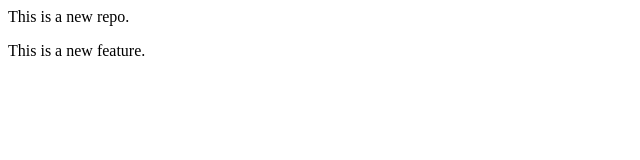
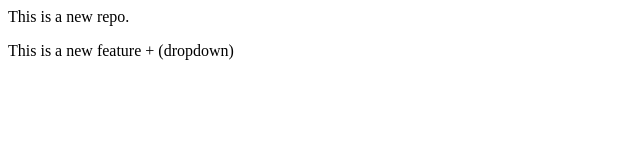
Before and after one commit to AdityaSharma1801/localrepo, a plain HTML site: page index.html in a window 1280 px wide. Shown: the full height of the page, 0-640 px from the left. Drawn offline with Linux system fonts and the light colour scheme.

```diff
--- a/index.html
+++ b/index.html
@@ -1,2 +1,2 @@
 <p>This is a new repo.</p>
-<p>This is a new feature.</p>
+<p>This is a new feature + (dropdown)</p>
```
